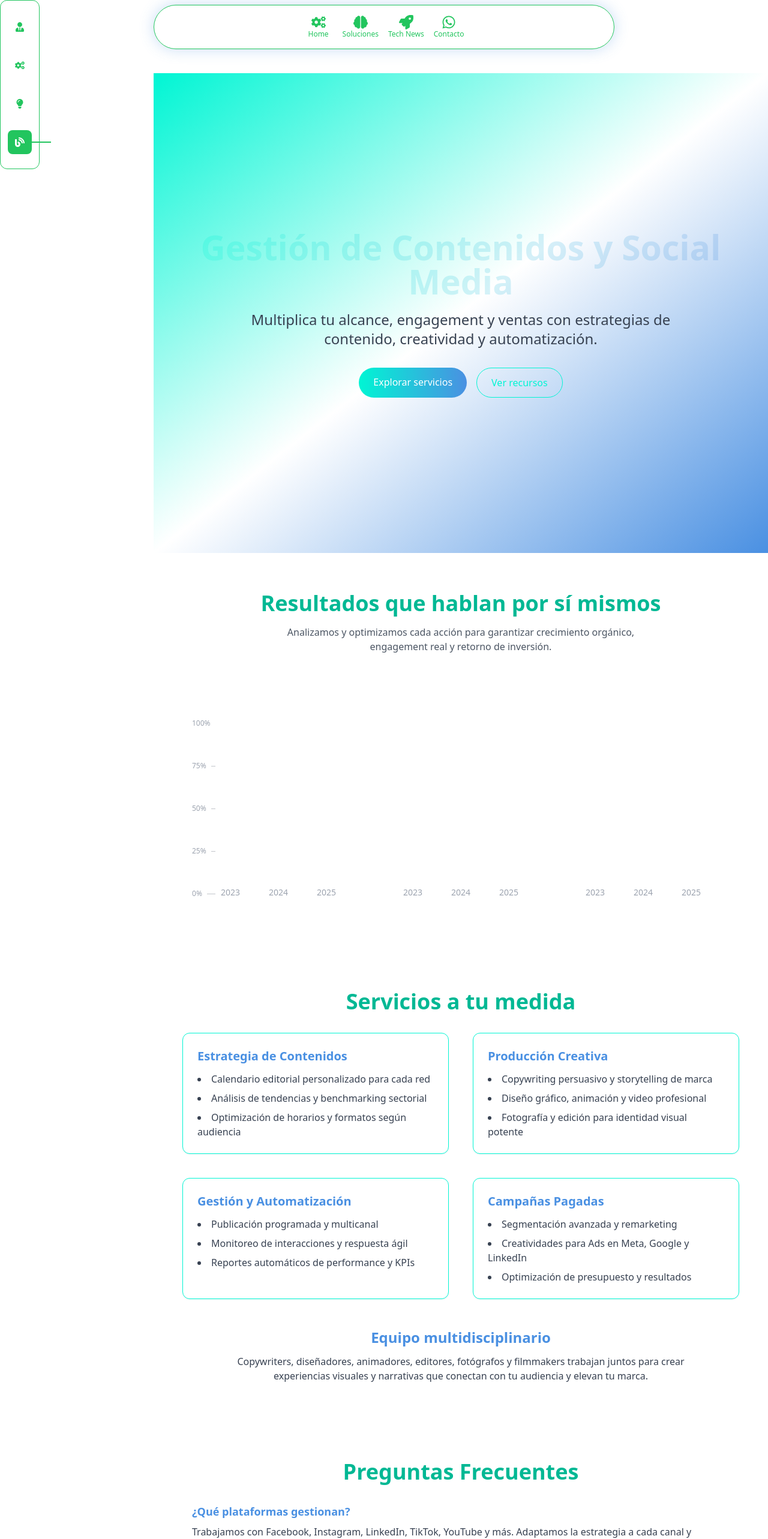
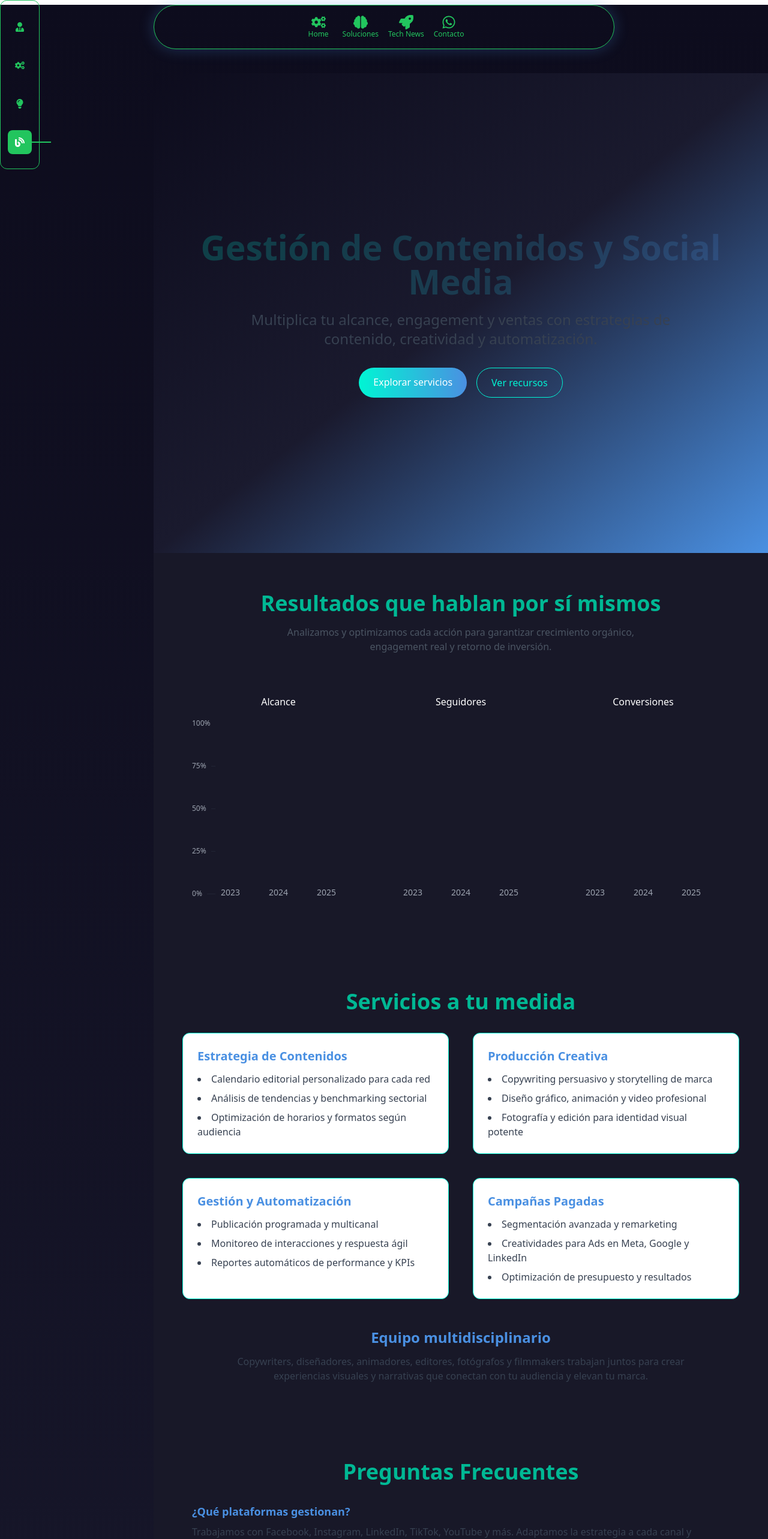
Before and after one commit to deivipluss/landing, a Next.js app: page /gestion-contenidos in a window 1280 px wide. Shown: the top 2566 px of the page at 60% size. Built offline with nearby package versions, Linux system fonts and the light colour scheme.

Commit message:
fix: aplicar tema oscuro a la página de gestión de contenidos para coherencia visual

```diff
--- a/app/gestion-contenidos/page.tsx
+++ b/app/gestion-contenidos/page.tsx
@@ -151,7 +151,7 @@ export default function ContenidosPage() {
   };
 
   return (
-    <div className="relative">
+    <div className="relative bg-gradient-to-b from-[#0D0C1D] to-[#1A1A2E] min-h-screen">
       <HomeNavigation />
       <div className="hidden md:block fixed left-0 top-0 h-full z-50">
         <SidebarNavigation
@@ -164,7 +164,7 @@ export default function ContenidosPage() {
         <section
           id="overview"
           ref={overviewRef}
-          className="min-h-screen flex flex-col justify-center items-center px-6 md:px-12 py-16 text-center bg-gradient-to-br from-[#00F5D4] via-white to-[#4A90E2]"
+          className="min-h-screen flex flex-col justify-center items-center px-6 md:px-12 py-16 text-center bg-gradient-to-br from-[#0D0C1D] via-[#1A1A2E] to-[#4A90E2]"
         >
           <motion.h1
             style={{ opacity, scale }}
@@ -195,7 +195,7 @@ export default function ContenidosPage() {
         <section
           id="metrics"
           ref={metricsRef}
-          className="py-16 px-6 md:px-12 bg-white"
+          className="py-16 px-6 md:px-12 bg-[#181828]"
         >
           <h2 className="text-2xl md:text-4xl font-bold mb-4 text-center text-[#00B894]">
             Resultados que hablan por sí mismos
@@ -212,7 +212,7 @@ export default function ContenidosPage() {
         <section
           id="features"
           ref={featuresRef}
-          className="py-16 px-6 md:px-12"
+          className="py-16 px-6 md:px-12 bg-[#181828]"
         >
           <h2 className="text-2xl md:text-4xl font-bold mb-8 text-center text-[#00B894]">
             Servicios a tu medida
@@ -248,7 +248,7 @@ export default function ContenidosPage() {
         <section
           id="blog"
           ref={blogRef}
-          className="py-16 px-6 md:px-12 bg-white"
+          className="py-16 px-6 md:px-12 bg-[#181828]"
         >
           <h2 className="text-2xl md:text-4xl font-bold mb-8 text-center text-[#00B894]">
             Preguntas Frecuentes
```
